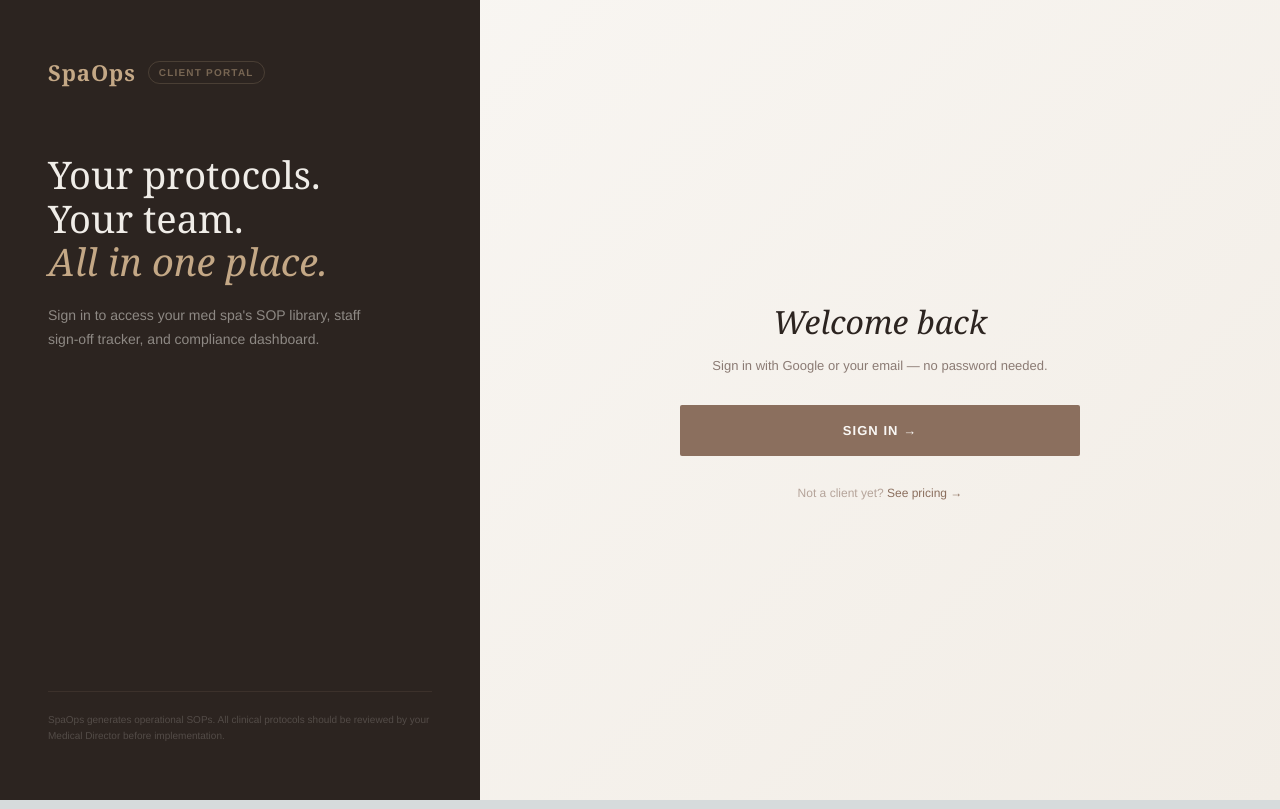
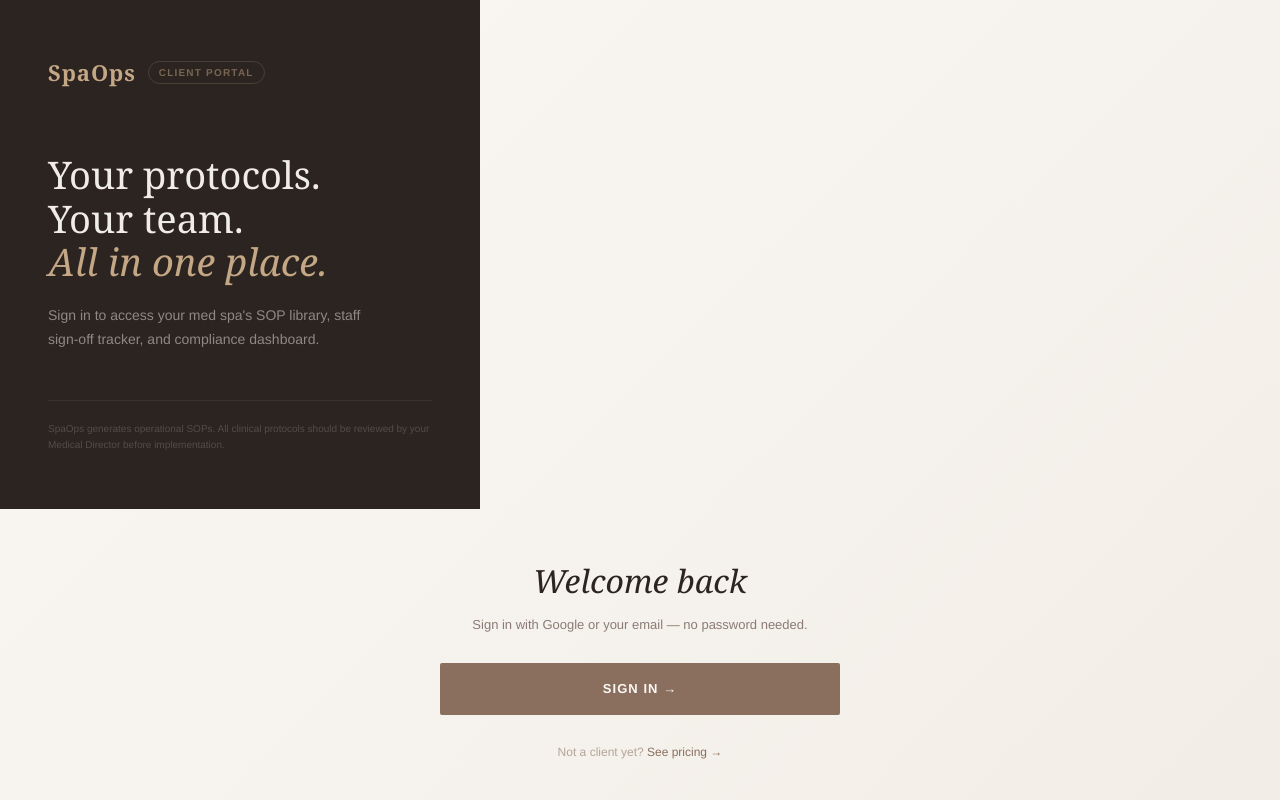
Before and after one commit to SpaOps/stackblitz-starters-frwxllla, a Next.js app: page /login in a window 1280 px wide. Built offline with nearby package versions, Linux system fonts and the light colour scheme; no server answers.

Commit message:
Update page.tsx

```diff
--- a/app/login/page.tsx
+++ b/app/login/page.tsx
@@ -16,10 +16,10 @@
   }, [isSignedIn, router]);
 
   return (
-    <main style={{ minHeight: "100vh", display: "flex", fontFamily: "'Georgia', serif", position: "relative", overflow: "hidden" }}>
+    <main style={{ minHeight: "100vh", display: "flex", flexDirection: "column" as const, fontFamily: "'Georgia', serif", position: "relative", overflow: "hidden" }}>
       <div style={{ position: "fixed", inset: 0, zIndex: 0, background: "linear-gradient(135deg, #faf8f5 0%, #f2ede6 100%)" }} />
 
-      <aside style={{ position: "relative", zIndex: 1, width: 480, flexShrink: 0, background: "#2c2420", display: "flex", alignItems: "stretch" }}>
+     <aside style={{ position: "relative", zIndex: 1, width: "min(480px, 100%)", flexShrink: 0, background: "#2c2420", display: "flex", alignItems: "stretch" }}>
         <div style={{ padding: "56px 48px", display: "flex", flexDirection: "column", width: "100%" }}>
           <div style={{ display: "flex", alignItems: "center", gap: 12, marginBottom: 64 }}>
             <span style={{ fontSize: 22, fontWeight: 700, color: "#c4a886", letterSpacing: ".04em" }}>SpaOps</span>
```
